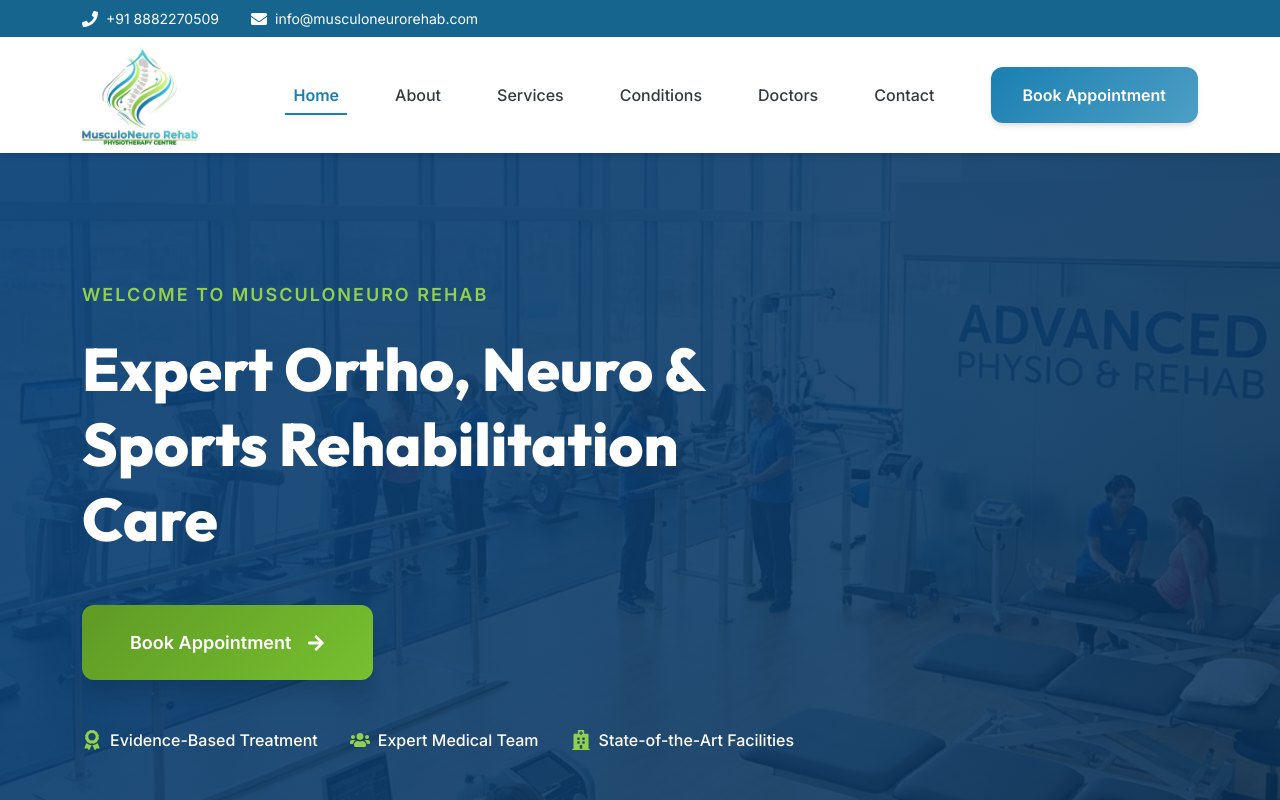
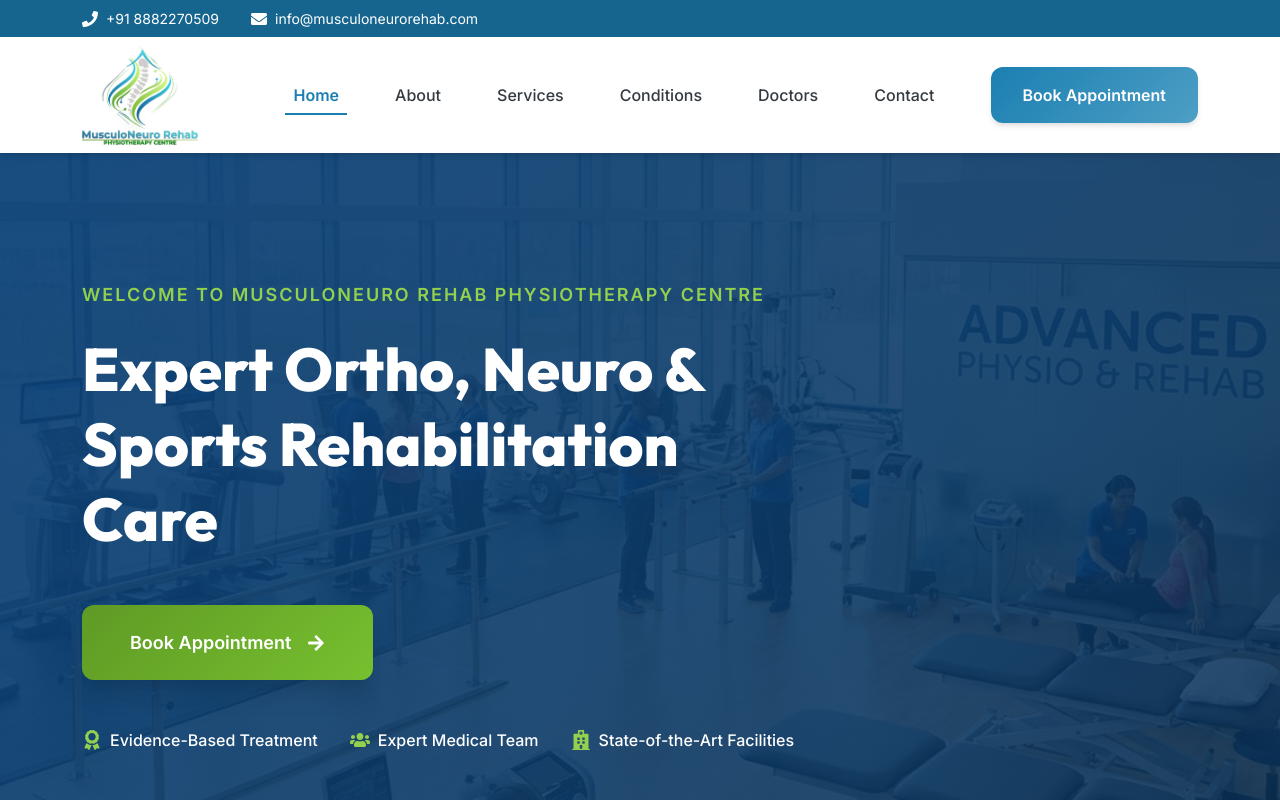
Before and after one commit to deke-r/neuroMuscular, a React (Vite) app in the folder client/: page / in a window 1280 px wide. Shown: the top 800 px of the page. Built offline with nearby package versions, Linux system fonts and the light colour scheme; no server answers.

Commit message:
changes added

```diff
--- a/client/src/components/layout/Footer.jsx
+++ b/client/src/components/layout/Footer.jsx
@@ -39,7 +39,7 @@ const Footer = () => {
                 <div className="row g-4">
                     <div className="col-lg-4 col-md-6">
                         <div className={styles.footerSection}>
-                            <h3 className={styles.footerTitle}>MusculoNeuro Rehab</h3>
+                            <h3 className={styles.footerTitle}>MusculoNeuro Rehab Physiotherapy Centre</h3>
                             <p className={styles.footerDescription}>
                                 Professional rehabilitation center providing comprehensive care for neurological and musculoskeletal conditions.
                                 Our expert team is dedicated to helping you regain independence and improve quality of life.
--- a/client/src/pages/Home.jsx
+++ b/client/src/pages/Home.jsx
@@ -32,7 +32,7 @@ const Home = () => {
 
     const heroData = {
         title: 'Expert Ortho, Neuro & Sports Rehabilitation Care',
-        subtitle: 'Welcome to MusculoNeuro Rehab',
+        subtitle: 'Welcome to MusculoNeuro Rehab Physiotherapy Centre',
         ctaText: 'Book Appointment',
         ctaLink: '/book-appointment',
         backgroundImage: '/img/hero/infrastructure-hero.jpg',
```
